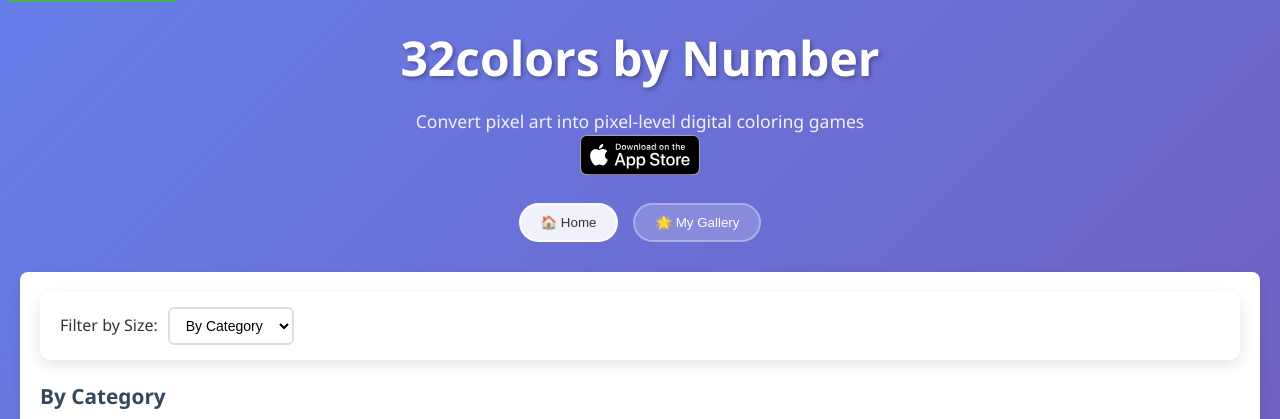
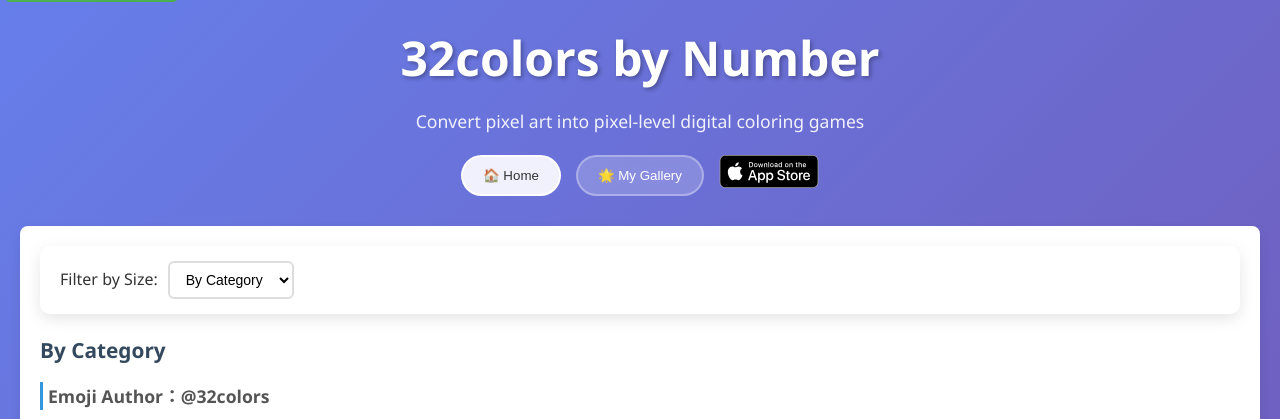
Before and after one commit to JobYu/32colors, a plain HTML site: page index.html in a window 1280 px wide. Shown: the top 419 px of the page. Drawn offline with Linux system fonts and the light colour scheme.

Commit message:
Update index.html

```diff
--- a/index.html
+++ b/index.html
@@ -146,23 +146,22 @@
             <h1>32colors by Number</h1>
             <p>Convert pixel art into pixel-level digital coloring games</p>
 
-            <!-- App Store Download Link -->
-            <div class="app-store-download">
-                <a href="https://apps.apple.com/us/app/32colors-pixel-art-gallery/id6747303220"
-                   target="_blank"
-                   rel="noopener noreferrer"
-                   aria-label="Download 32colors on the App Store">
-                    <img src="badge-download-on-the-app-store.svg"
-                         alt="Download on the App Store"
-                         width="120"
-                         height="40">
-                </a>
-            </div>
-
             <!-- Navigation Menu -->
             <nav class="navigation" role="navigation" aria-label="Main navigation">
                 <button id="homeNavBtn" class="nav-btn active" aria-current="page">🏠 Home</button>
                 <button id="galleryNavBtn" class="nav-btn">🌟 My Gallery</button>
+
+                <!-- App Store Download Link -->
+                <a href="https://apps.apple.com/us/app/32colors-pixel-art-gallery/id6747303220"
+                   target="_blank"
+                   rel="noopener noreferrer"
+                   aria-label="Download 32colors on the App Store"
+                   class="app-store-link">
+                    <img src="badge-download-on-the-app-store.svg"
+                         alt="Download on the App Store"
+                         width="100"
+                         height="33">
+                </a>
             </nav>
         </header>
 
```
